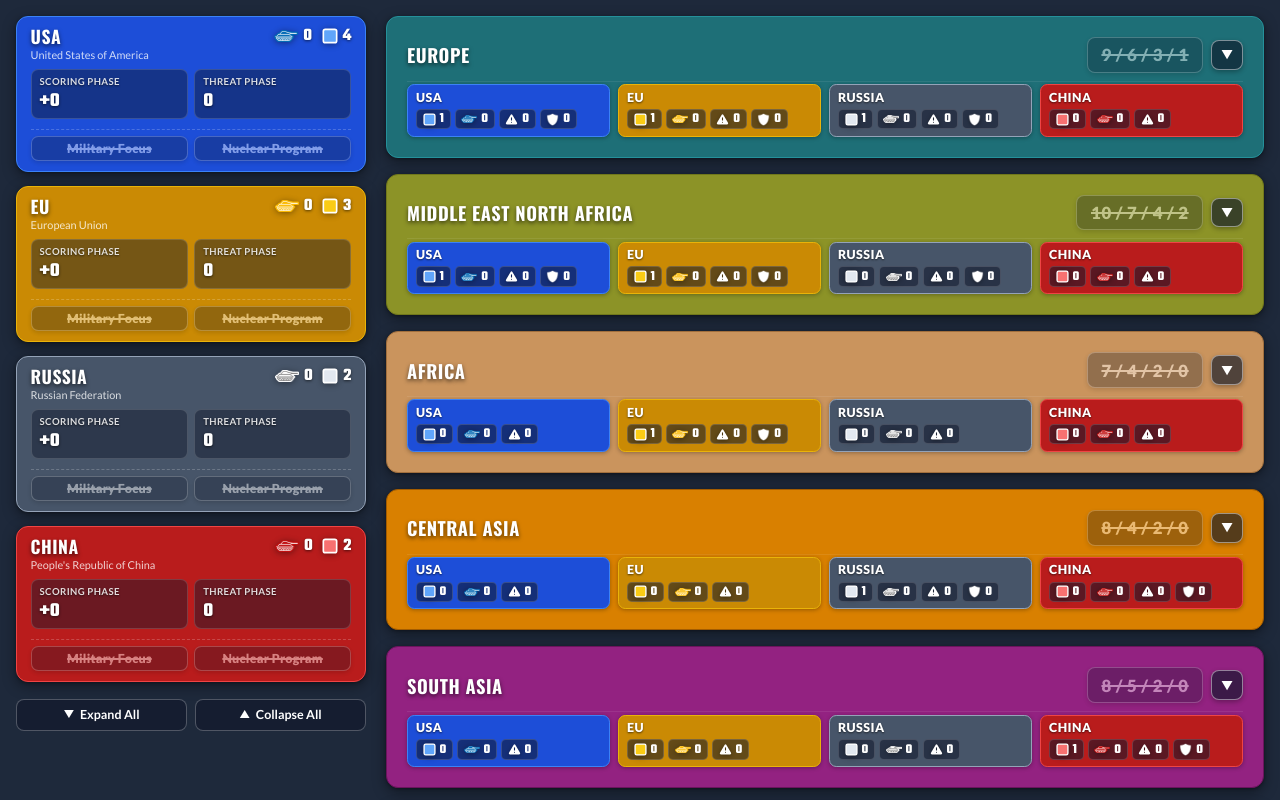
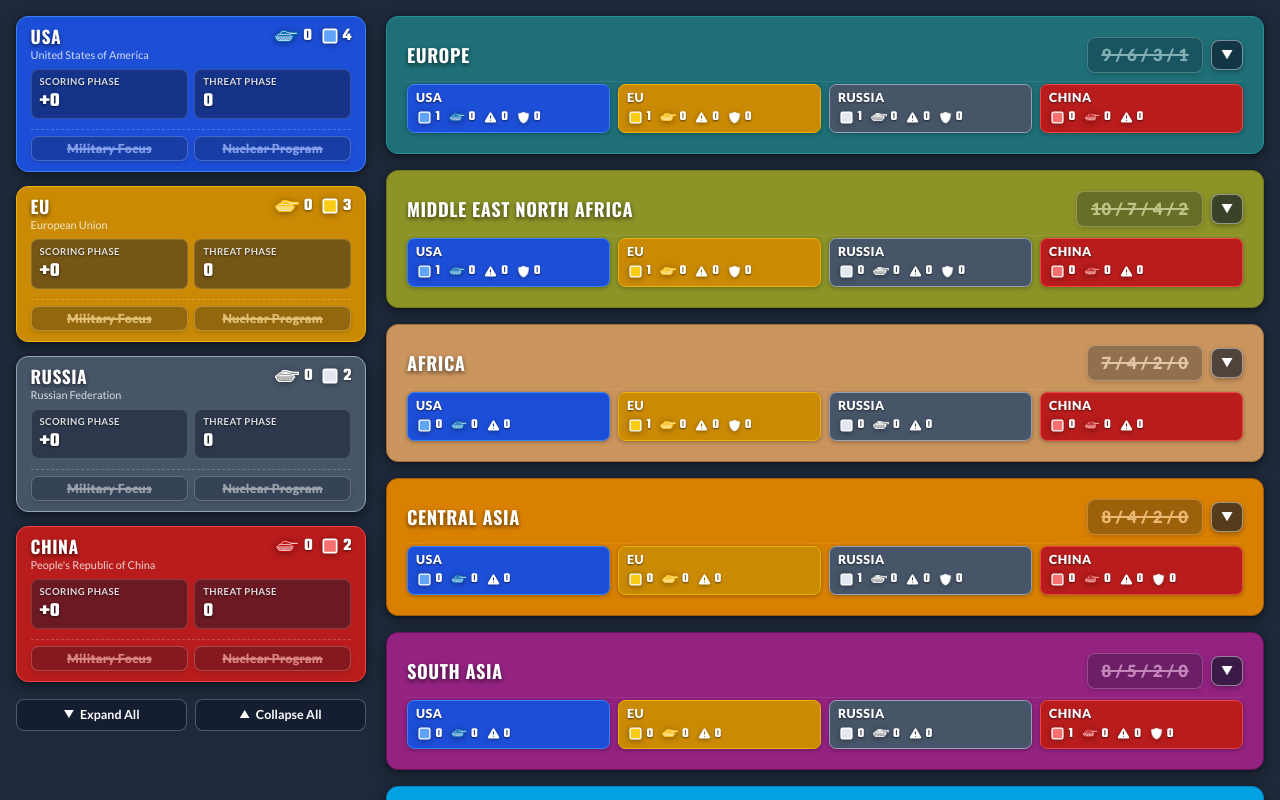
Before and after one commit to Boatera/world-order, a Vue app: page / in a window 1280 px wide. Shown: the top 800 px of the page. Built offline with nearby package versions, Linux system fonts and the light colour scheme.

Commit message:
Remove background container boxes from stat pills in collapsed zone card summary grid

```diff
--- a/src/components/ZoneCard.vue
+++ b/src/components/ZoneCard.vue
@@ -571,10 +571,10 @@ function getPlayerPressure(pid: PlayerId) {
       align-items: center;
       gap: 0.25rem;
       font-size: 0.7rem;
-      background: rgba(15, 23, 42, 0.55);
-      padding: 0.15rem 0.35rem;
-      border-radius: 0.3rem;
-      border: 1px solid rgba(255, 255, 255, 0.15);
+      background: transparent;
+      padding: 0.1rem 0.15rem;
+      border: none;
+      box-shadow: none;
 
       .stat-val {
         font-family: var(--font-numeric);
@@ -582,6 +582,7 @@ function getPlayerPressure(pid: PlayerId) {
         color: #ffffff;
         font-size: 0.85rem;
         line-height: 1;
+        text-shadow: 0 1px 2px rgba(0, 0, 0, 0.6);
       }
     }
   }
```
